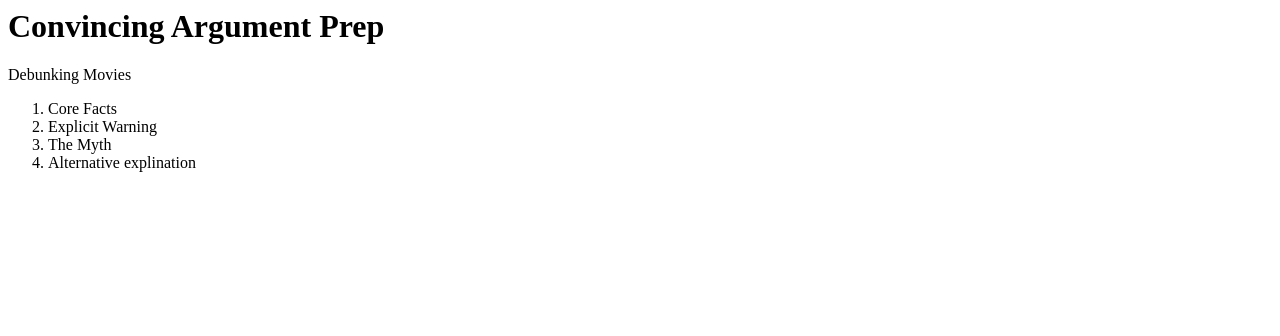
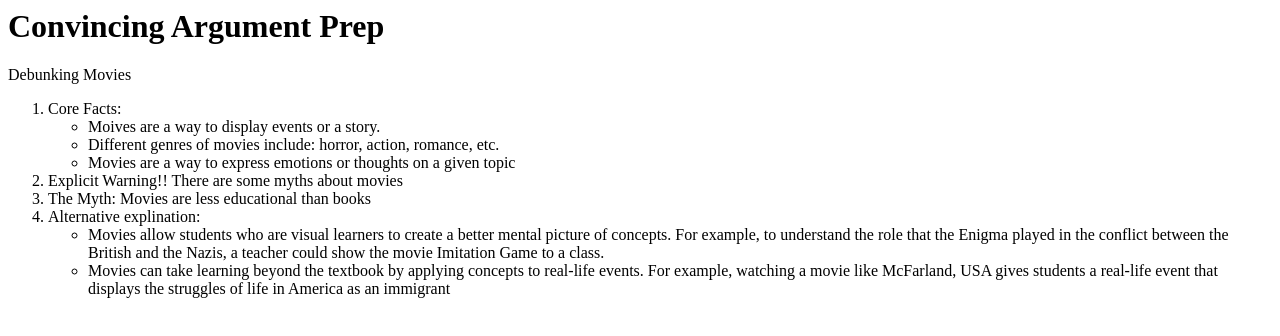
Before and after one commit to matherlyr/convincingArgumentPrep, a plain HTML site: page index.html in a window 1280 px wide. Drawn offline with Linux system fonts and the light colour scheme.

Commit message:
Update index.html

```diff
--- a/index.html
+++ b/index.html
@@ -4,10 +4,25 @@
     <p>
       Debunking Movies
       <ol>
-        <li>Core Facts</li>
-        <li>Explicit Warning</li>
-        <li>The Myth</li>
-        <li>Alternative explination</li>
+        <li>Core Facts:
+          <ul>
+              <li>Moives are a way to display events or a story.</li>
+              <li>Different genres of movies include: horror, action, romance, etc. </li>
+              <li>Movies are a way to express emotions or thoughts on a given topic</li>
+          </ul>
+         </li>
+        <li>Explicit Warning!! There are some myths about movies</li>
+        <li>The Myth: Movies are less educational than books</li>
+        <li>Alternative explination:
+            <ul>
+                  <li>Movies allow students who are visual learners to create a better mental picture of concepts. For example, to understand
+                        the role that the Enigma played in the conflict between the British and the Nazis, a teacher could show the movie
+                        Imitation Game to a class.</li>
+                  <li>Movies can take learning beyond the textbook by applying concepts to real-life events. For example, watching a movie
+                        like McFarland, USA gives students a real-life event that displays the struggles of life in America as an immigrant</li>
+
+            </ul>
+        </li>
     </p>
   </body>
 </html>
```
